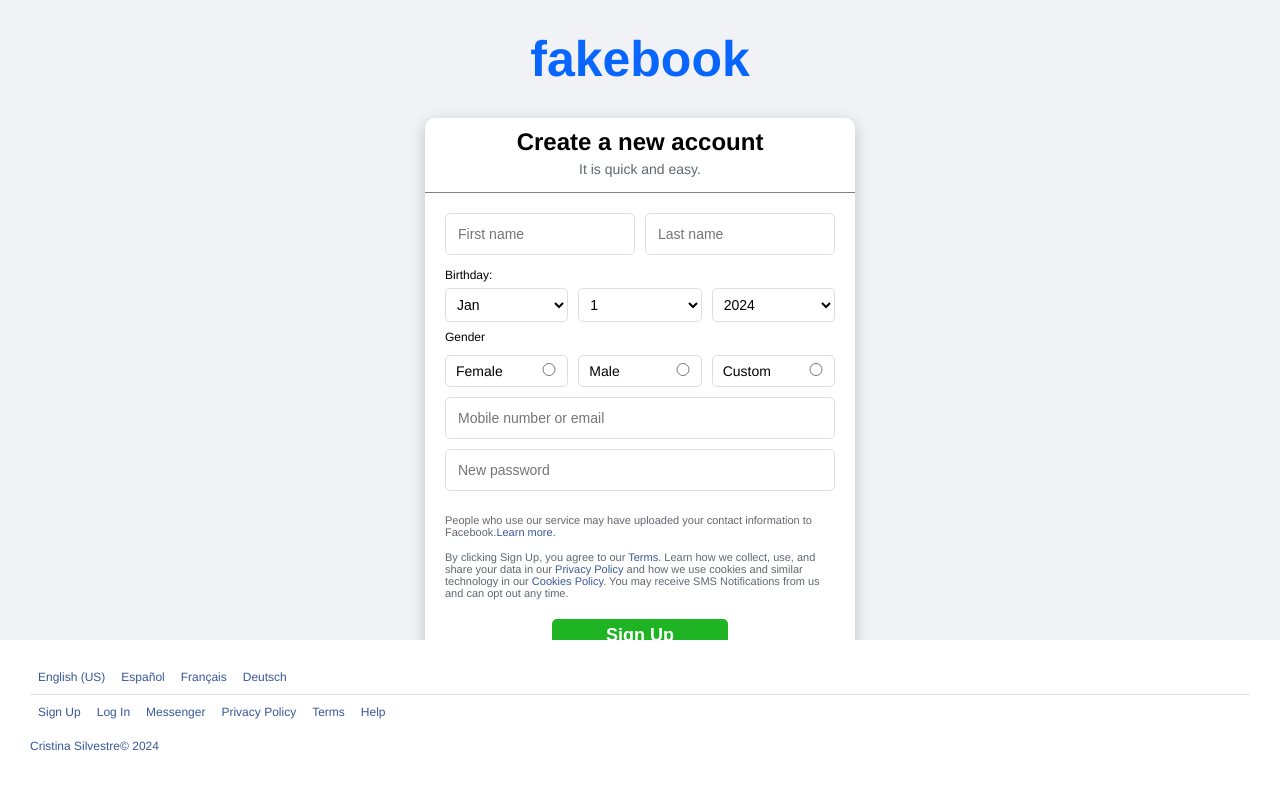
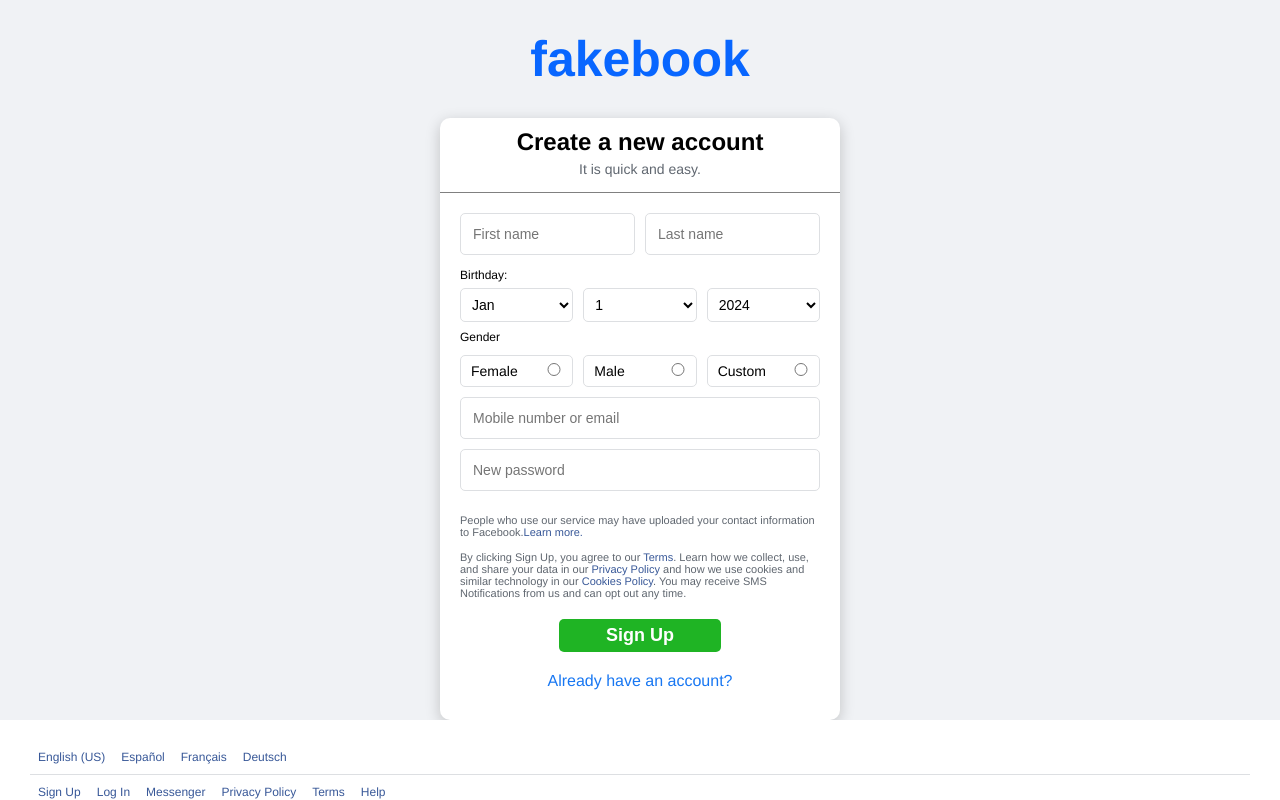
Before and after one commit to crisilto/fakebook, a React (Vite) app in the folder fakebook-fe/: page /register in a window 1280 px wide. Built offline with nearby package versions, Linux system fonts and the light colour scheme.

Commit message:
Fix overflow when Custom gender inputs appear

```diff
--- a/fakebook-fe/src/pages/Register/Register.scss
+++ b/fakebook-fe/src/pages/Register/Register.scss
@@ -1,13 +1,17 @@
 .register-page {
     display: flex;
     flex-direction: column;
-    justify-content: center;
+    justify-content: space-between;
+    height: 100vh;
     align-items: center;
     background-color: #F0F2F5;
+    overflow-y: auto;
 }
 
 div.register-container {
-    height: 80vh;
+    flex: 1;
+    padding-bottom: 60px;
+    height: 90vh;
 }
 
 .register-title h1 {
@@ -22,7 +26,7 @@
     border-radius: 10px;
     padding: 10px 0px;
     box-shadow: 0px 4px 15px rgba(0, 0, 0, 0.2);
-    max-width: 430px;
+    max-width: 400px;
     width: 100%;
 
     .pre-form {
@@ -201,13 +205,15 @@
 
 .footer-container {
     height: 20vh;
+
     .languages ul li a,
     .link-list ul li a,
     .footer-copyright p,
-    .footer-copyright p a{
+    .footer-copyright p a {
         color: #385898;
     }
-    .languages{
+
+    .languages {
         border-bottom: 1px solid #DDDFE2;
     }
 }
```
